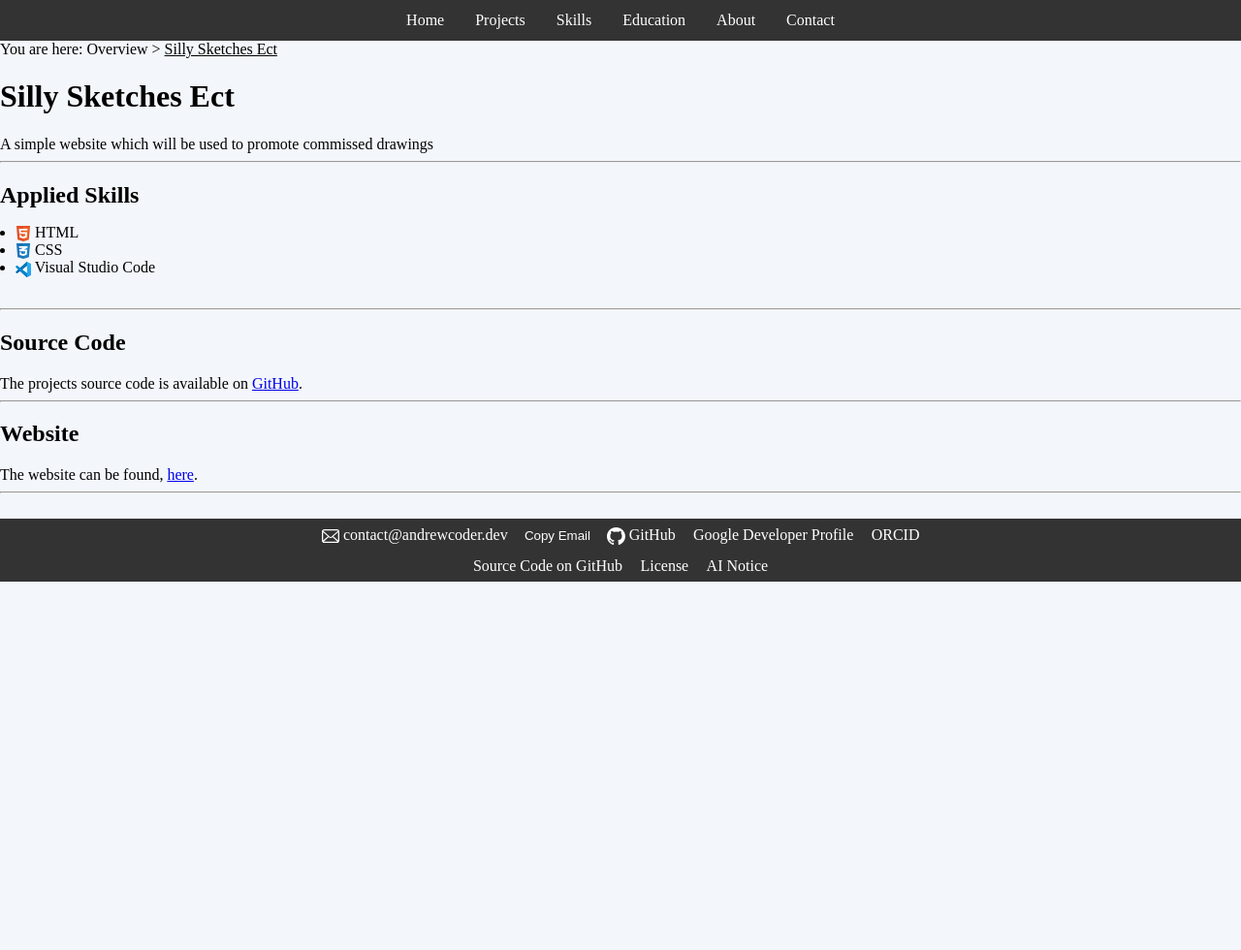
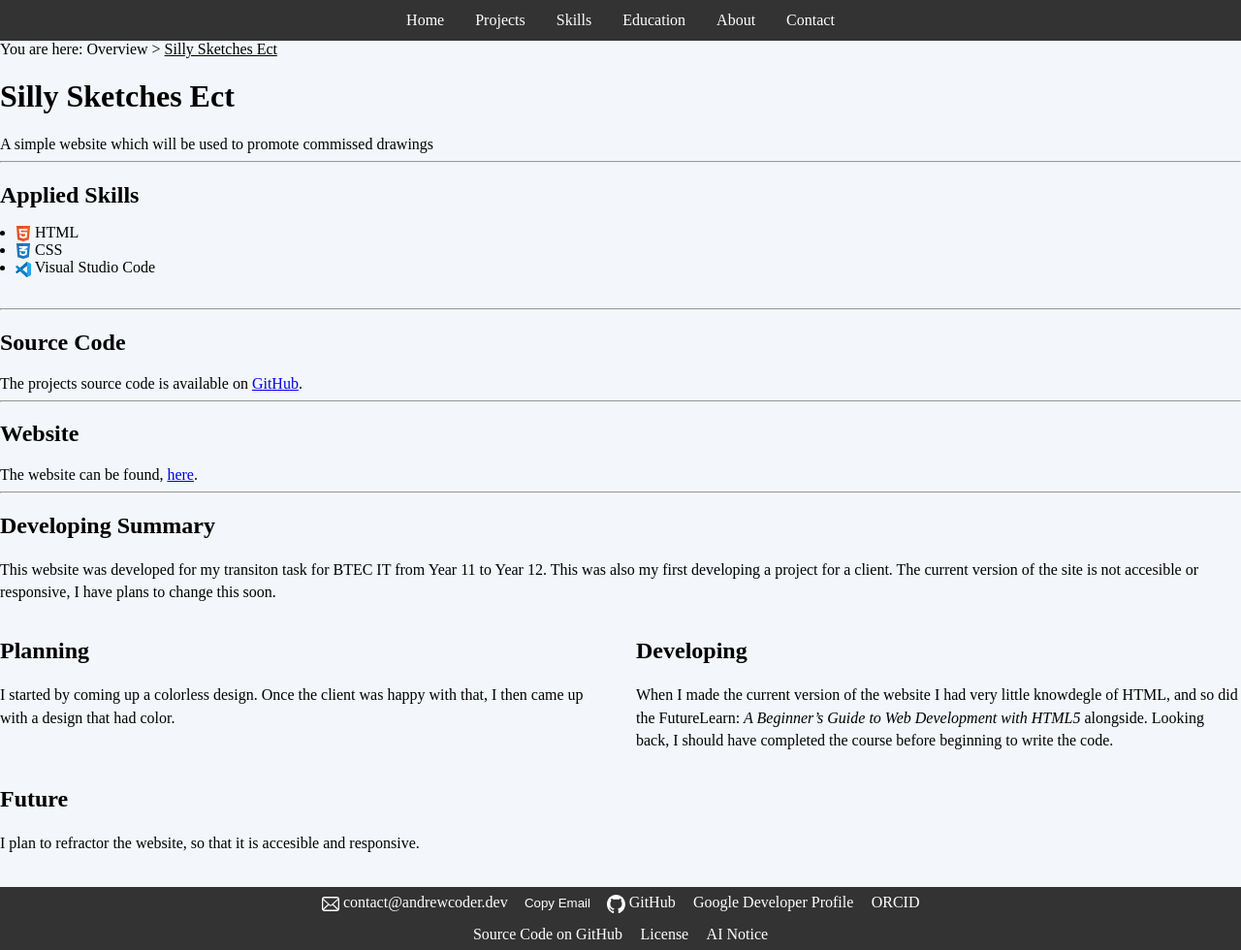
Before and after one commit to Andrew-Dev-Coder/Portfolio, a Jekyll site: the page built from _projects/sillySketchesEct.html, in a window 1280 px wide and 980 px high. Shown: the whole window at 97% size. Built offline with Jekyll 4.4.1, drawn with Linux system fonts in a browser that asks for light colours.

Commit message:
Added main content

```diff
--- a/_projects/sillySketchesEct.html
+++ b/_projects/sillySketchesEct.html
@@ -7,3 +7,33 @@ stack: [ <img class="logo" src="/Images/Icons/html-1.svg" alt=""> HTML, <img cla
 type: website
 site: http://sillysketches.andrewcoder.dev/
 ---
+<section>
+    <h2>Developing Summary</h2>
+    <p>
+        This website was developed for my transiton task for BTEC IT from Year 11 to Year 12.
+        This was also my first developing a project for a client.
+        The current version of the site is not accesible or responsive, I have plans to change this soon.
+    </p>
+</section>
+<div class="wrapper">
+    <section>
+        <h2>Planning</h2>
+        <p>
+            I started by coming up a colorless design.
+            Once the client was happy with that, I then came up with a design that had color.
+        </p>
+    </section>
+    <section>
+        <h2>Developing</h2>
+        <p>
+            When I made the current version of the website I had very little knowdegle of HTML, and so did the FutureLearn: <em>A Beginner’s Guide to Web Development with HTML5</em> alongside.
+            Looking back, I should have completed the course before beginning to write the code.
+        </p>
+    </section>
+</div>
+<section>
+    <h2>Future</h2>
+    <p>
+        I plan to refractor the website, so that it is accesible and responsive.
+    </p>
+</section>
```
